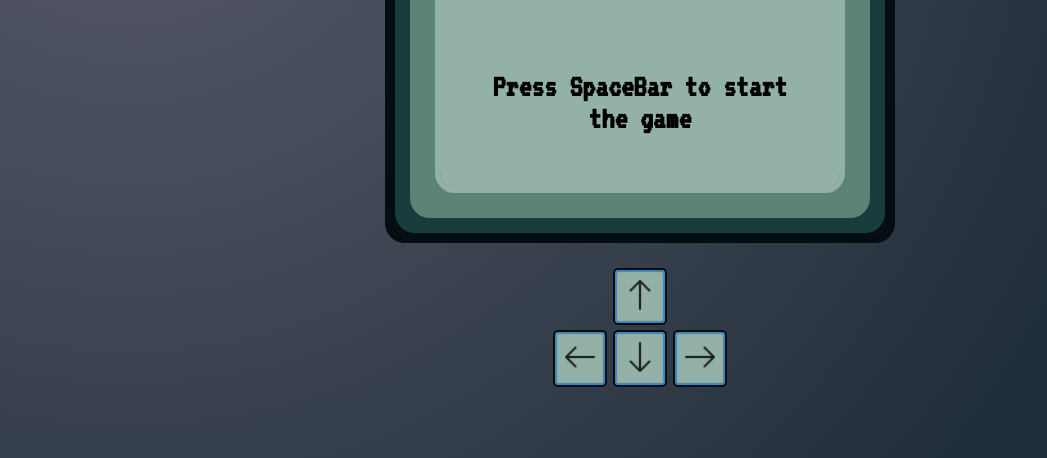
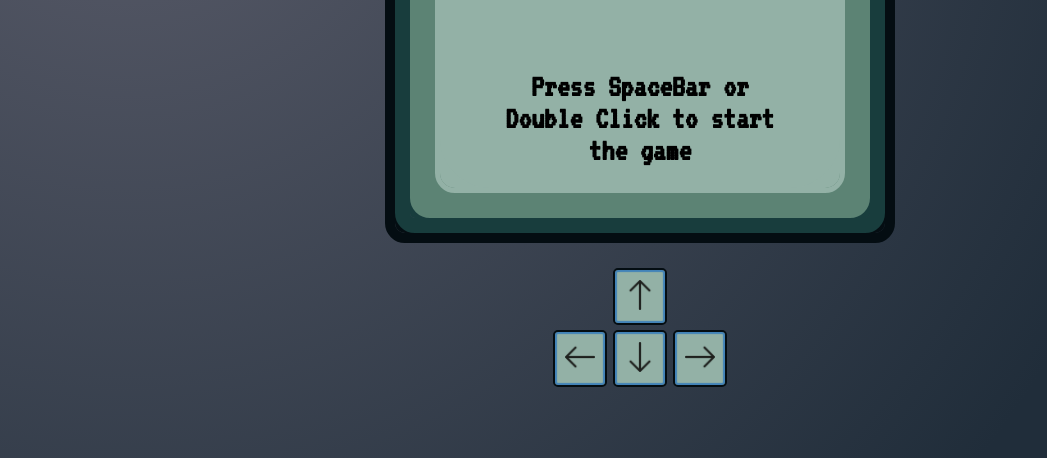
Before and after one commit to AtalRajPaudel/RetroSnakeGame, a plain HTML site: page index.html in a window 1280 px wide. Shown: the part 370-828 px from the top of the page, without its empty margins (0-1047 px from the left). Drawn offline with Linux system fonts and the light colour scheme.

Commit message:
Update index.html

```diff
--- a/index.html
+++ b/index.html
@@ -36,7 +36,7 @@
 
     <div class="logo">
         <img src="snake.png" class="snake-logo">
-        <h1 class="instruction-text">Press SpaceBar to start the game</h1>
+        <h1 class="instruction-text">Press SpaceBar or Double Click to start the game</h1>
     </div>
 
     <div class="buttons">
```
